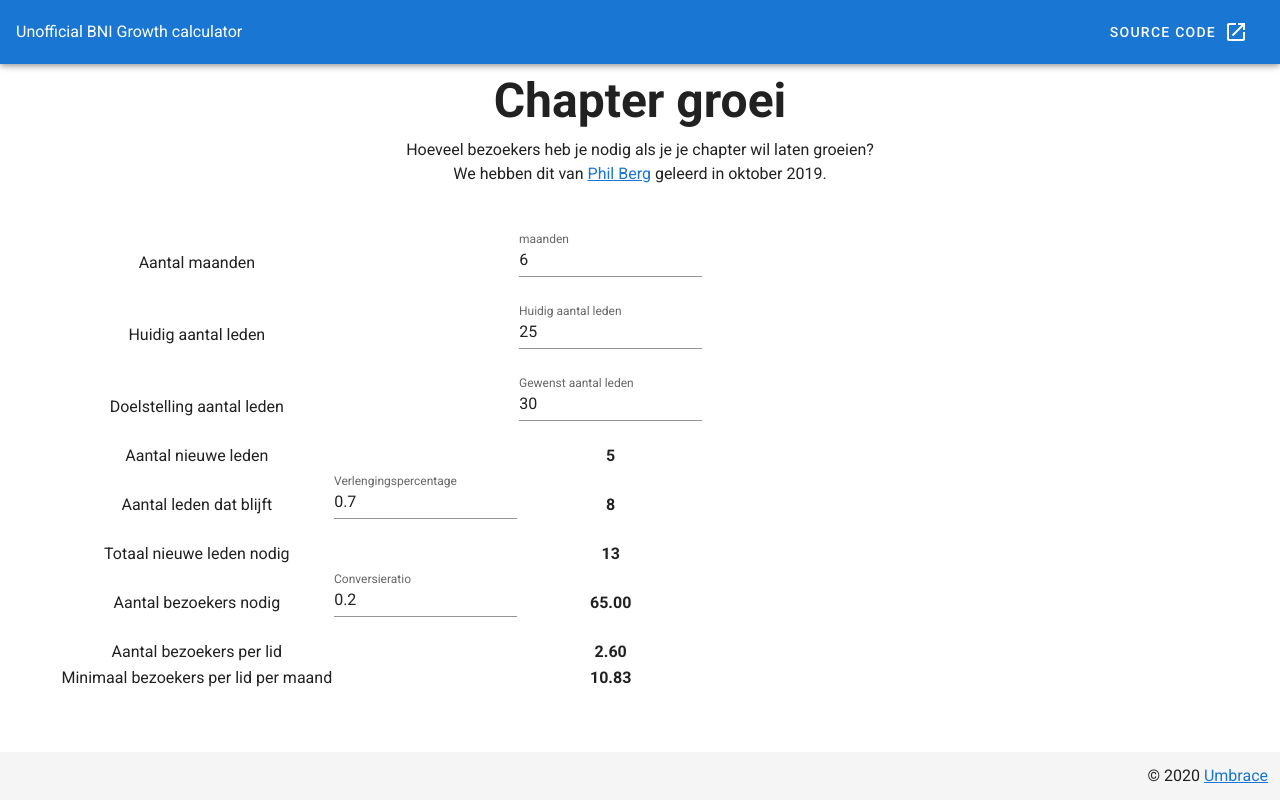
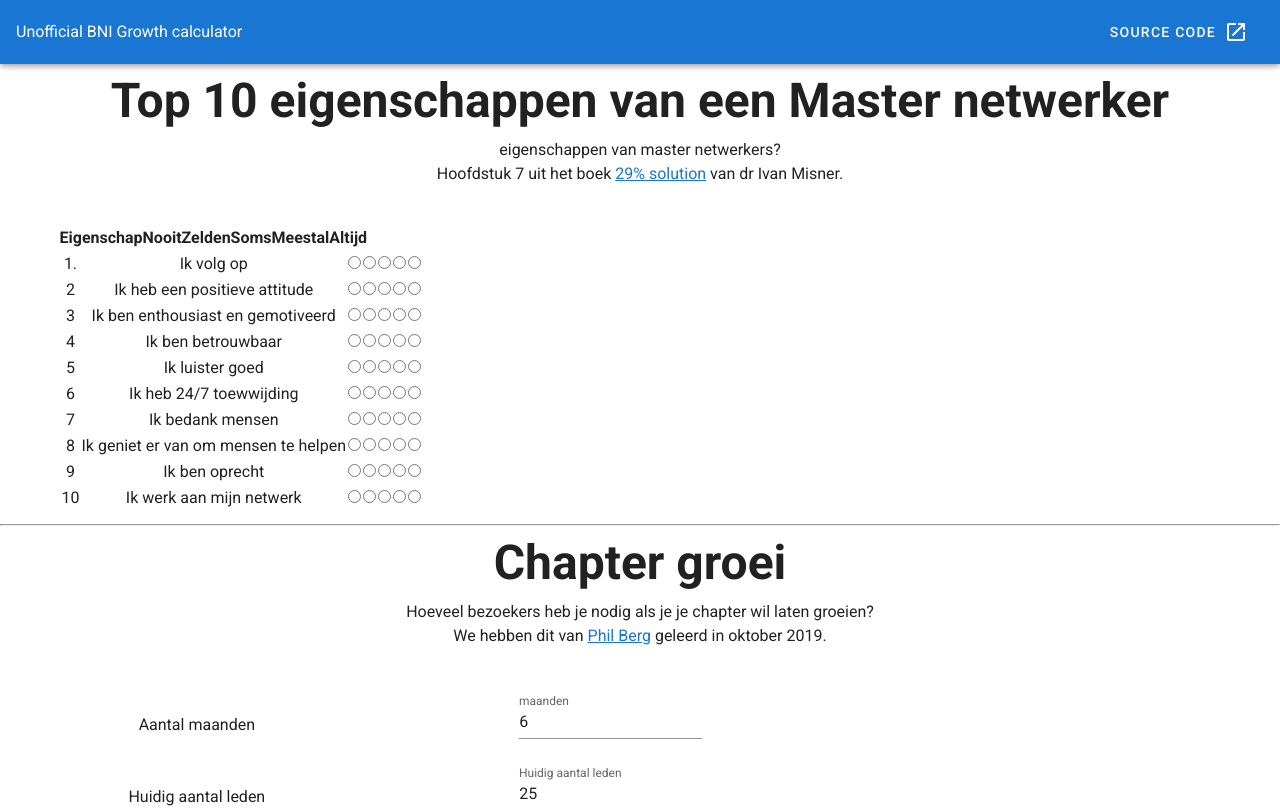
Before and after one commit to dampee/Bni-Growth-Calculator, a Vue app: page / in a window 1280 px wide. Shown: the top 808 px of the page. Built offline with nearby package versions, Linux system fonts and the light colour scheme.

Commit message:
add new week7 calculation

```diff
--- a/src/App.vue
+++ b/src/App.vue
@@ -1,49 +1,46 @@
 <template>
   <v-app>
-    <v-app-bar
-      app
-      color="primary"
-      dark
-    >
-      <div class="d-flex align-center">
-        Unofficial BNI Growth calculator
-      </div>
+    <v-app-bar app color="primary" dark>
+      <div class="d-flex align-center">Unofficial BNI Growth calculator</div>
 
       <v-spacer></v-spacer>
 
-      <v-btn
-        href="https://github.com/dampee/Bni-Growth-Calculator"
-        target="_blank"
-        text
-      >
+      <v-btn href="https://github.com/dampee/Bni-Growth-Calculator" target="_blank" text>
         <span class="mr-2">Source code</span>
         <v-icon>mdi-open-in-new</v-icon>
       </v-btn>
     </v-app-bar>
 
     <v-content>
-      <GrowthCalculator/>
+      <Top10Traits />
+      <hr />
+      <GrowthCalculator />
     </v-content>
 
-     <v-footer class="pa-3">
-    <v-spacer></v-spacer>
-    <div>&copy; {{ new Date().getFullYear() }} <a href="http://umbrace.be">Umbrace</a></div>
-  </v-footer>
+    <v-footer class="pa-3">
+      <v-spacer></v-spacer>
+      <div>
+        &copy; {{ new Date().getFullYear() }}
+        <a href="http://umbrace.be">Umbrace</a>
+      </div>
+    </v-footer>
   </v-app>
 </template>
 
 <script>
-import GrowthCalculator from './components/GrowthCalculator';
+import GrowthCalculator from "./components/GrowthCalculator";
+import Top10Traits from "./components/Top10Traits";
 
 export default {
-  name: 'App',
+  name: "App",
 
   components: {
-    GrowthCalculator,
+    Top10Traits,
+    GrowthCalculator
   },
 
   data: () => ({
     //
-  }),
+  })
 };
 </script>
--- /dev/null
+++ b/src/components/Top10Traits.vue
@@ -0,0 +1,269 @@
+<template>
+  <v-container>
+    <v-row class="text-center">
+      <v-col cols="12">
+        <h3 class="display-2 font-weight-bold mb-3">Top 10 eigenschappen van een Master netwerker</h3>
+        <p>
+          eigenschappen van master netwerkers?
+          <br />Hoofdstuk 7 uit het boek
+          <a
+            href="https://ivanmisner.com/29-solution-book-10-years-old/"
+            target="_blank"
+          >29% solution</a> van dr Ivan Misner.
+        </p>
+      </v-col>
+
+      <v-col cols="12">
+        <thead>
+          <tr>
+            <th></th>
+            <th>Eigenschap</th>
+            <th>Nooit</th>
+            <th>Zelden</th>
+            <th>Soms</th>
+            <th>Meestal</th>
+            <th>Altijd</th>
+          </tr>
+        </thead>
+        <table>
+          <tr>
+            <td>1.</td>
+            <td>Ik volg op</td>
+            <td>
+              <input type="radio" class="radio-button" :value="1" :name="trait1" v-model="trait1" />
+            </td>
+            <td>
+              <input type="radio" class="radio-button" :value="2" :name="trait1" v-model="trait1" />
+            </td>
+            <td>
+              <input type="radio" class="radio-button" :value="3" :name="trait1" v-model="trait1" />
+            </td>
+            <td>
+              <input type="radio" class="radio-button" :value="4" :name="trait1" v-model="trait1" />
+            </td>
+            <td>
+              <input type="radio" class="radio-button" :value="5" :name="trait1" v-model="trait1" />
+            </td>
+          </tr>
+          <tr>
+            <td>2</td>
+            <td>Ik heb een positieve attitude</td>
+            <td>
+              <input type="radio" class="radio-button" :value="1" :name="trait2" v-model="trait2" />
+            </td>
+            <td>
+              <input type="radio" class="radio-button" :value="2" :name="trait2" v-model="trait2" />
+            </td>
+            <td>
+              <input type="radio" class="radio-button" :value="3" :name="trait2" v-model="trait2" />
+            </td>
+            <td>
+              <input type="radio" class="radio-button" :value="4" :name="trait2" v-model="trait2" />
+            </td>
+            <td>
+              <input type="radio" class="radio-button" :value="5" :name="trait2" v-model="trait2" />
+            </td>
+          </tr>
+          <tr>
+            <td>3</td>
+            <td>Ik ben enthousiast en gemotiveerd</td>
+            <td>
+              <input type="radio" class="radio-button" :value="1" :name="trait3" v-model="trait3" />
+            </td>
+            <td>
+              <input type="radio" class="radio-button" :value="2" :name="trait3" v-model="trait3" />
+            </td>
+            <td>
+              <input type="radio" class="radio-button" :value="3" :name="trait3" v-model="trait3" />
+            </td>
+            <td>
+              <input type="radio" class="radio-button" :value="4" :name="trait3" v-model="trait3" />
+            </td>
+            <td>
+              <input type="radio" class="radio-button" :value="5" :name="trait3" v-model="trait3" />
+            </td>
+          </tr>
+          <tr>
+            <td>4</td>
+            <td>Ik ben betrouwbaar</td>
+            <td>
+              <input type="radio" class="radio-button" :value="1" :name="trait4" v-model="trait4" />
+            </td>
+            <td>
+              <input type="radio" class="radio-button" :value="2" :name="trait4" v-model="trait4" />
+            </td>
+            <td>
+              <input type="radio" class="radio-button" :value="3" :name="trait4" v-model="trait4" />
+            </td>
+            <td>
+              <input type="radio" class="radio-button" :value="4" :name="trait4" v-model="trait4" />
+            </td>
+            <td>
+              <input type="radio" class="radio-button" :value="5" :name="trait4" v-model="trait4" />
+            </td>
+          </tr>
+          <tr>
+            <td>5</td>
+            <td>Ik luister goed</td>
+            <td>
+              <input type="radio" class="radio-button" :value="1" :name="trait5" v-model="trait5" />
+            </td>
+            <td>
+              <input type="radio" class="radio-button" :value="2" :name="trait5" v-model="trait5" />
+            </td>
+            <td>
+              <input type="radio" class="radio-button" :value="3" :name="trait5" v-model="trait5" />
+            </td>
+            <td>
+              <input type="radio" class="radio-button" :value="4" :name="trait5" v-model="trait5" />
+            </td>
+            <td>
+              <input type="radio" class="radio-button" :value="5" :name="trait5" v-model="trait5" />
+            </td>
+          </tr>
+          <tr>
+            <td>6</td>
+            <td>Ik heb 24/7 toewwijding</td>
+            <td>
+              <input type="radio" class="radio-button" :value="1" :name="trait6" v-model="trait6" />
+            </td>
+            <td>
+              <input type="radio" class="radio-button" :value="2" :name="trait6" v-model="trait6" />
+            </td>
+            <td>
+              <input type="radio" class="radio-button" :value="3" :name="trait6" v-model="trait6" />
+            </td>
+            <td>
+              <input type="radio" class="radio-button" :value="4" :name="trait6" v-model="trait6" />
+            </td>
+            <td>
+              <input type="radio" class="radio-button" :value="5" :name="trait6" v-model="trait6" />
+            </td>
+          </tr>
+          <tr>
+            <td>7</td>
+            <td>Ik bedank mensen</td>
+            <td>
+              <input type="radio" class="radio-button" :value="1" :name="trait7" v-model="trait7" />
+            </td>
+            <td>
+              <input type="radio" class="radio-button" :value="2" :name="trait7" v-model="trait7" />
+            </td>
+            <td>
+              <input type="radio" class="radio-button" :value="3" :name="trait7" v-model="trait7" />
+            </td>
+            <td>
+              <input type="radio" class="radio-button" :value="4" :name="trait7" v-model="trait7" />
+            </td>
+            <td>
+              <input type="radio" class="radio-button" :value="5" :name="trait7" v-model="trait7" />
+            </td>
+          </tr>
+          <tr>
+            <td>8</td>
+            <td>Ik geniet er van om mensen te helpen</td>
+            <td>
+              <input type="radio" class="radio-button" :value="1" :name="trait8" v-model="trait8" />
+            </td>
+            <td>
+              <input type="radio" class="radio-button" :value="2" :name="trait8" v-model="trait8" />
+            </td>
+            <td>
+              <input type="radio" class="radio-button" :value="3" :name="trait8" v-model="trait8" />
+            </td>
+            <td>
+              <input type="radio" class="radio-button" :value="4" :name="trait8" v-model="trait8" />
+            </td>
+            <td>
+              <input type="radio" class="radio-button" :value="5" :name="trait8" v-model="trait8" />
+            </td>
+          </tr>
+          <tr>
+            <td>9</td>
+            <td>Ik ben oprecht</td>
+            <td>
+              <input type="radio" class="radio-button" :value="1" :name="trait9" v-model="trait9" />
+            </td>
+            <td>
+              <input type="radio" class="radio-button" :value="2" :name="trait9" v-model="trait9" />
+            </td>
+            <td>
+              <input type="radio" class="radio-button" :value="3" :name="trait9" v-model="trait9" />
+            </td>
+            <td>
+              <input type="radio" class="radio-button" :value="4" :name="trait9" v-model="trait9" />
+            </td>
+            <td>
+              <input type="radio" class="radio-button" :value="5" :name="trait9" v-model="trait9" />
+            </td>
+          </tr>
+          <tr>
+            <td>10</td>
+            <td>Ik werk aan mijn netwerk</td>
+            <td>
+              <input type="radio" class="radio-button" :value="1" :name="trait10" v-model="trait10" />
+            </td>
+            <td>
+              <input type="radio" class="radio-button" :value="2" :name="trait10" v-model="trait10" />
+            </td>
+            <td>
+              <input type="radio" class="radio-button" :value="3" :name="trait10" v-model="trait10" />
+            </td>
+            <td>
+              <input type="radio" class="radio-button" :value="4" :name="trait10" v-model="trait10" />
+            </td>
+            <td>
+              <input type="radio" class="radio-button" :value="5" :name="trait10" v-model="trait10" />
+            </td>
+          </tr>
+        </table>
+      </v-col>
+    </v-row>
+    <v-row>
+      <v-col v-show="score>=10">
+        <h2 class="result">Totale score: {{ score.toFixed(2) }} / 50</h2>
+      </v-col>
+    </v-row>
+  </v-container>
+</template>
+
+<style>
+td.result {
+  font-weight: bold;
+}
+</style>
+
+<script>
+export default {
+  name: "Top10Traits",
+
+  data: () => ({
+    trait1: 0,
+    trait2: 0,
+    trait3: 0,
+    trait4: 0,
+    trait5: 0,
+    trait6: 0,
+    trait7: 0,
+    trait8: 0,
+    trait9: 0,
+    trait10: 0
+  }),
+  computed: {
+    score: function() {
+      return (
+        this.trait1 +
+        this.trait2 +
+        this.trait3 +
+        this.trait4 +
+        this.trait5 +
+        this.trait6 +
+        this.trait7 +
+        this.trait8 +
+        this.trait9 +
+        this.trait10
+      );
+    }
+  }
+};
+</script>
```
